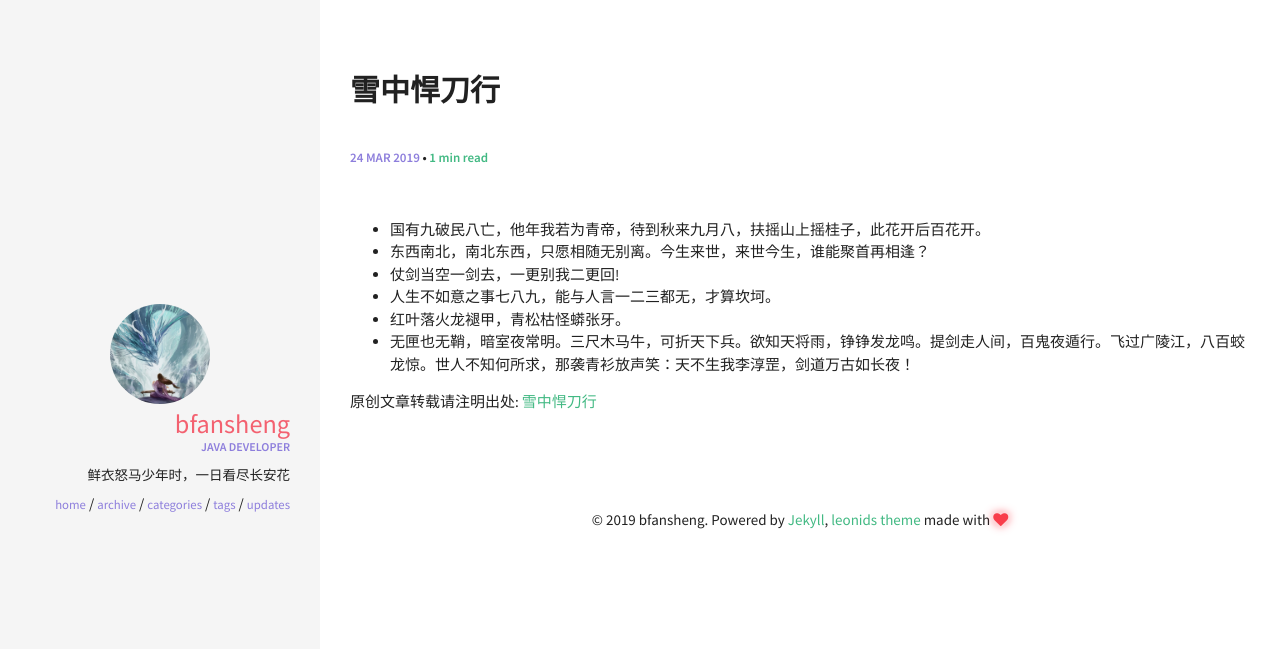
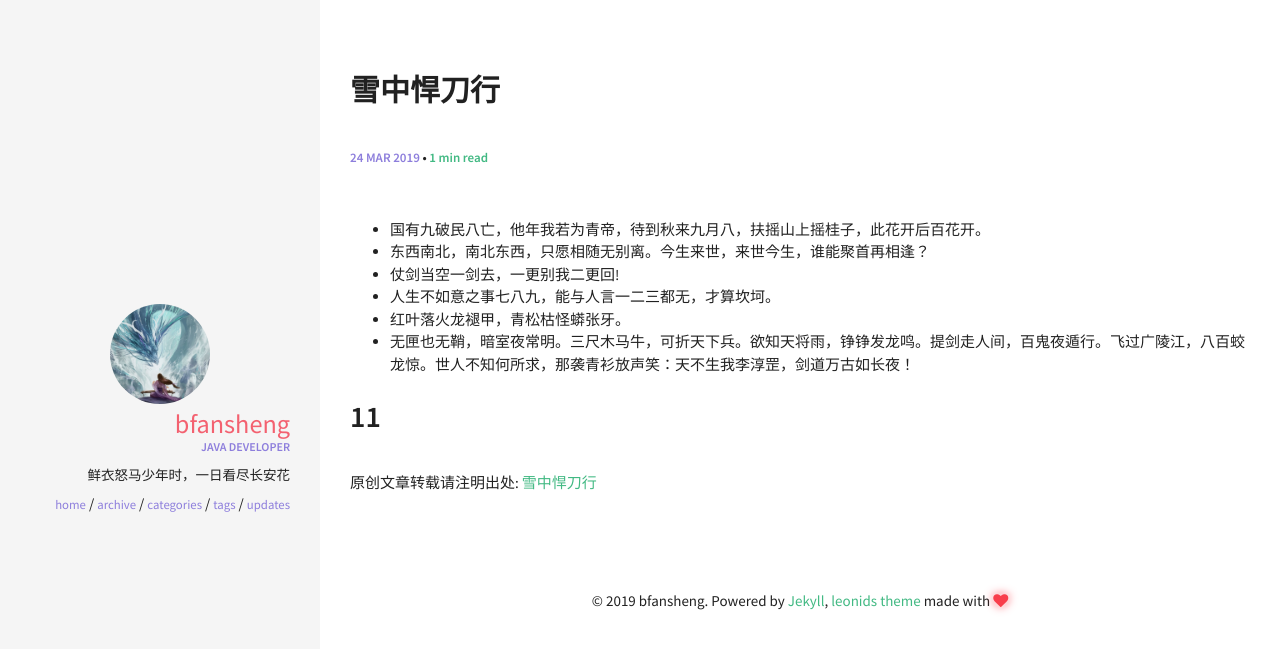
Before and after one commit to bfansheng/blog-jekins, a Jekyll site: the page built from _posts/2019-03-24-雪中悍刀行.md, in a window 1280 px wide. Shown: the top 649 px of the page. Built offline with Jekyll 4.4.1, drawn with Linux system fonts in a browser that asks for light colours.

Commit message:
Update 2019-03-24-雪中悍刀行.md

```diff
--- a/_posts/2019-03-24-雪中悍刀行.md
+++ b/_posts/2019-03-24-雪中悍刀行.md
@@ -10,3 +10,5 @@ categories: [index]
 - 人生不如意之事七八九，能与人言一二三都无，才算坎坷。
 - 红叶落火龙褪甲，青松枯怪蟒张牙。
 - 无匣也无鞘，暗室夜常明。三尺木马牛，可折天下兵。欲知天将雨，铮铮发龙鸣。提剑走人间，百鬼夜遁行。飞过广陵江，八百蛟龙惊。世人不知何所求，那袭青衫放声笑：天不生我李淳罡，剑道万古如长夜！
+
+# 11
```
